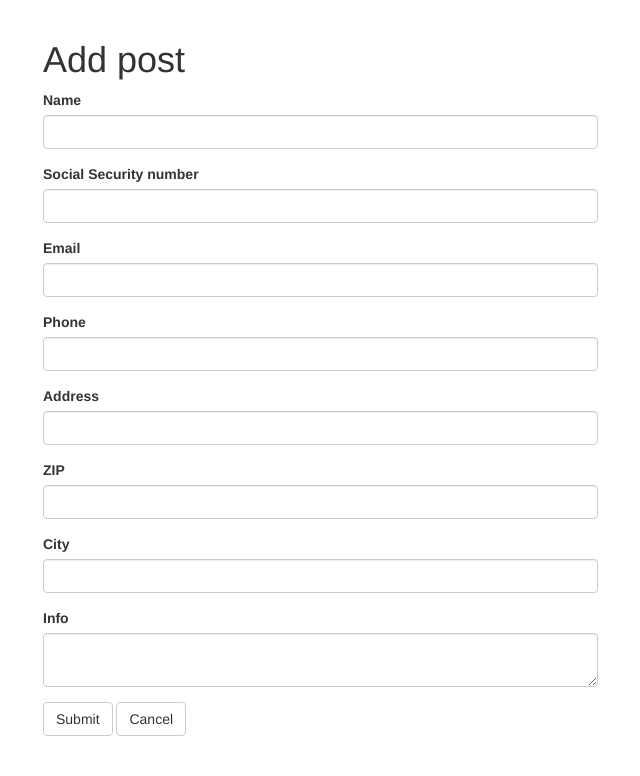
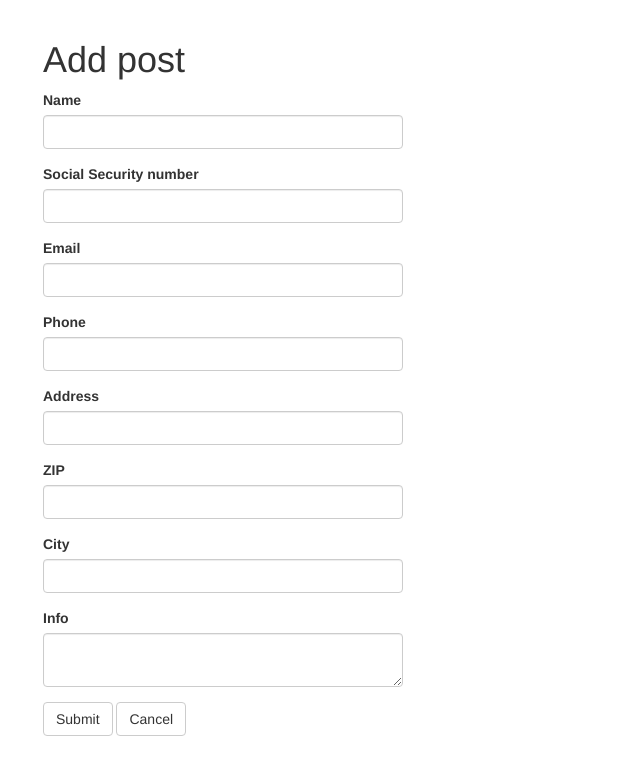
Before and after one commit to eddinn/spjald, a Flask app: page /addpost in a window 1280 px wide. Shown: the part 52-828 px from the top of the page, without its empty margins (27-667 px from the left). Before the commit the page ends 788 px from the top, so only its background shows below. Run offline with Flask 2, Linux system fonts and the light colour scheme; the visitor is signed in with stand-in values (Sample User, id 1); data comes from the database, SQL or seed files in the repository; some libraries are stand-ins or nearby versions.

Commit message:
fixing editor width in addpost and editpost

```diff
--- a/templates/addpost.html
+++ b/templates/addpost.html
@@ -5,7 +5,8 @@
     <script>
         tinymce.init({
         selector: '#clientinfo',
-        height: 500,
+        height: 400,
+        width: 850,
         menubar: false,
         plugins: [
             'advlist lists charmap print preview hr anchor pagebreak spellchecker',
@@ -28,8 +29,10 @@
     </script>
     <h1>Add post</h1>
     <div class="row">
-        <div class="col-md-6">
-            {{ wtf.quick_form(form) }}
+        <div class="col-md-4">
+            {{ wtf.quick_form(form)|safe }}
+            <br />
+            <br />
         </div>
     </div>
 {% endblock %}
```
Also changed, not shown: templates/editpost.html (+5 -2 lines).
